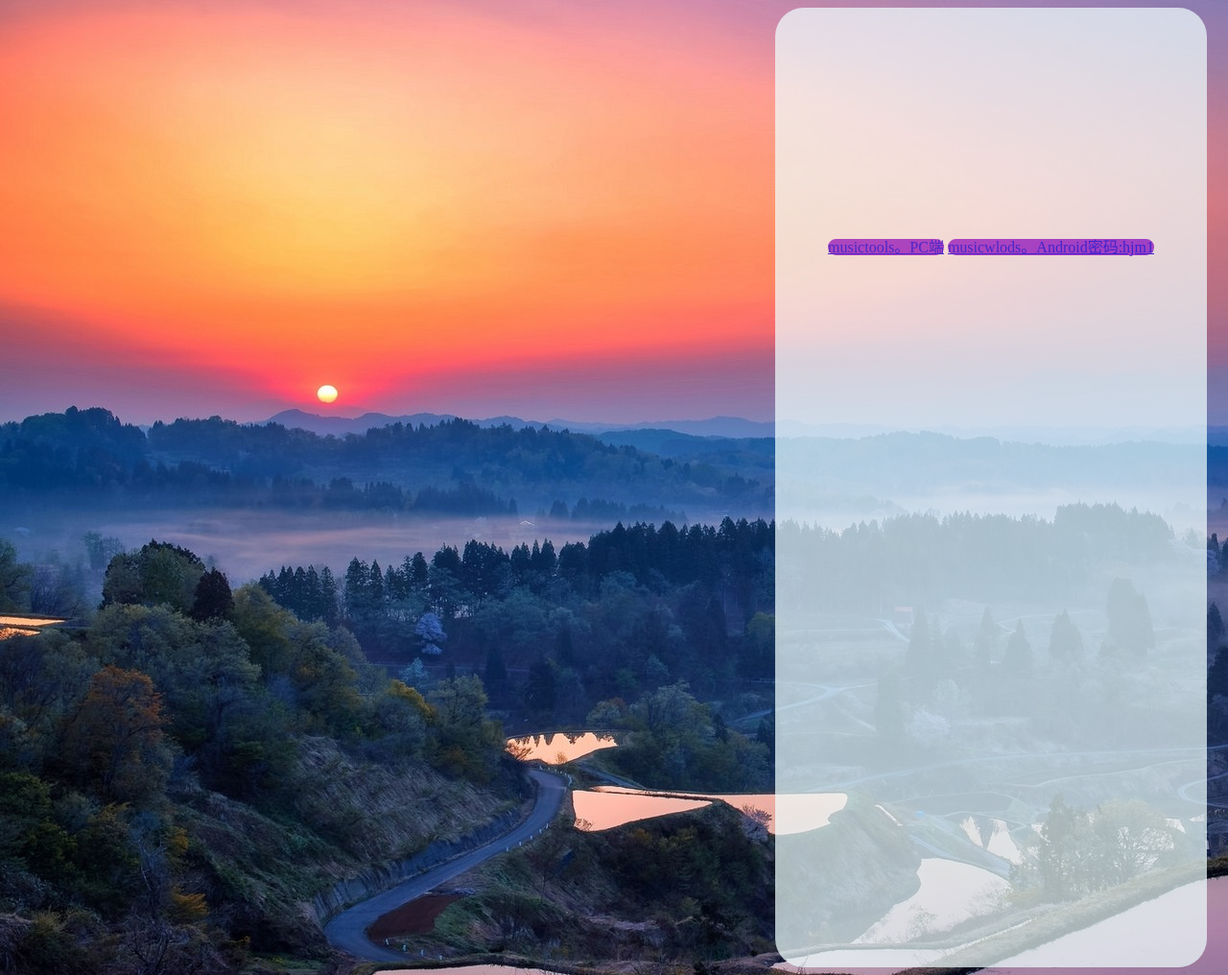
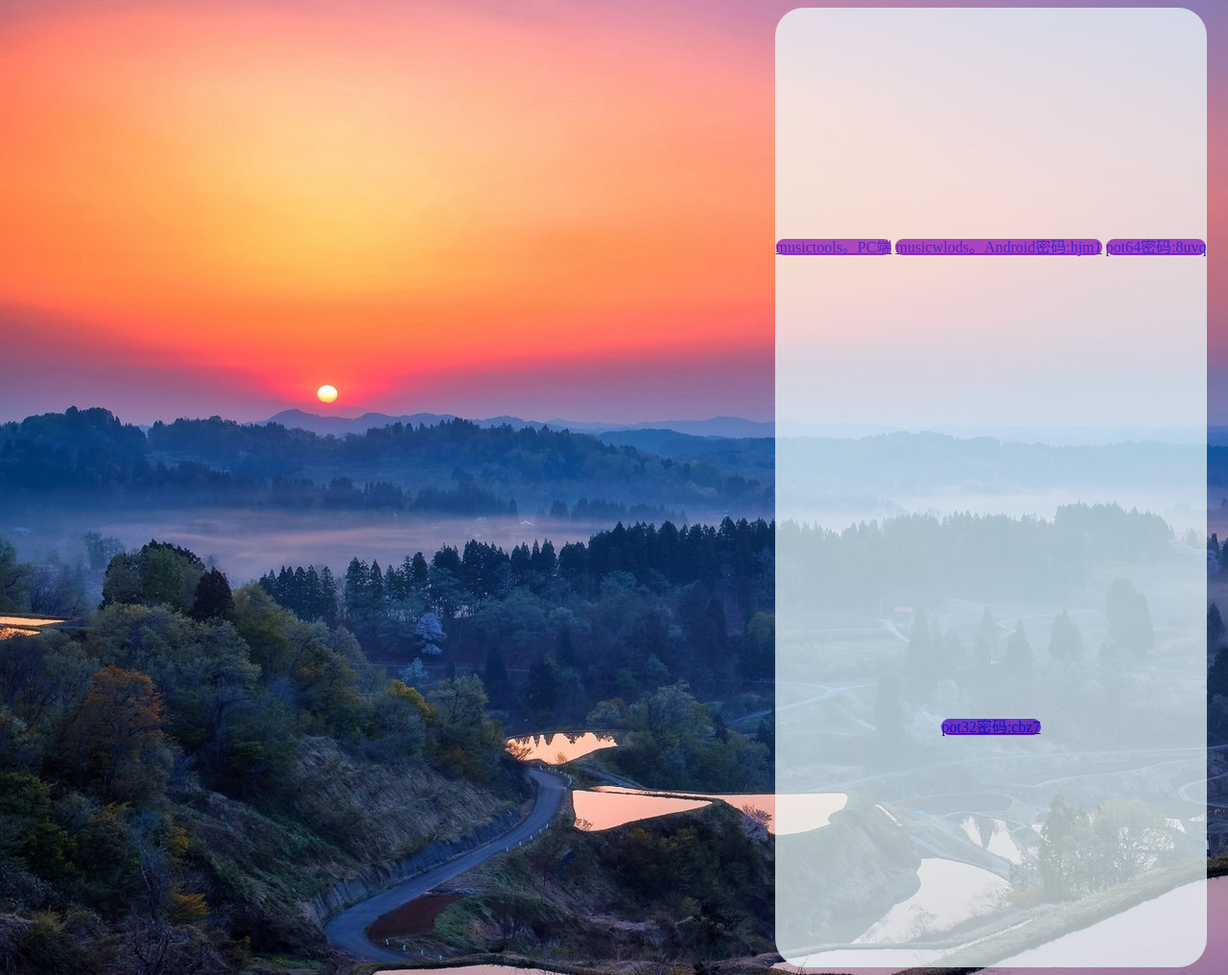
Before and after one commit to fengsu233/fengsu233.github.io, a plain HTML site: page index.html in a window 1280 px wide. Shown: the whole page at 96% size. Drawn offline with Linux system fonts and the light colour scheme.

Commit message:
Update index.html

```diff
--- a/index.html
+++ b/index.html
@@ -25,7 +25,14 @@ opacity: 0.7;
     background-color: blueviolet;
     border-radius: 30px;
 }
-
+.t{
+    background-color: blueviolet;
+    border-radius: 30px;
+}
+.y{
+    background-color: blueviolet;
+    border-radius: 30px;
+}
     </style>
 </head>
 <body background="R-C.jpg" >
@@ -33,6 +40,8 @@ opacity: 0.7;
     <div class="q">
         <a class="w" href="https://healer.lanzouo.com/isNmw00b9ote">musictools。PC端</a>
         <a class="e" href="https://wwu.lanzout.com/ihmcE00ono3a">musicwlods。Android密码:hjm1</a>
+        <a class="t" href="https://wwu.lanzout.com/ivcoH00oq1pc">pot64密码:8uvq</a>
+        <a class="y" href="https://wwu.lanzout.com/i6jCf00oq2tc">pot32密码:cbz7</a>
     </div>
 
 
```
